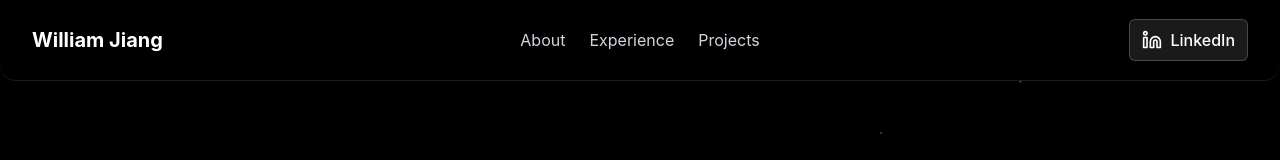
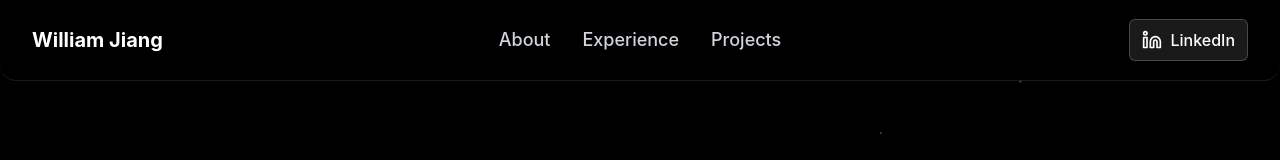
Before and after one commit to Willjianger9/Willjianger9.github.io, a React (Vite) app: page / in a window 1280 px wide. Shown: the top 160 px of the page. Built offline with nearby package versions, Linux system fonts and the light colour scheme; the HTML template or start-up script is replaced by a standard one.

Commit message:
animations for nav bar

```diff
--- a/src/components/Navbar.tsx
+++ b/src/components/Navbar.tsx
@@ -7,33 +7,36 @@ const Navbar: React.FC = () => {
       <div className="mx-auto flex h-20 max-w-7xl items-center justify-between px-4 sm:px-6 lg:px-8">
         {/* Left side - Name */}
         <div className="flex-shrink-0">
-          <a href="/" className="flex items-center gap-2">
-            <span className="text-xl font-bold text-white">William Jiang</span>
+          <a href="/" className="group flex items-center gap-2 relative overflow-hidden">
+            <span className="text-xl font-bold text-white transition-all duration-300 group-hover:text-transparent group-hover:bg-clip-text group-hover:bg-gradient-to-r group-hover:from-blue-400 group-hover:via-purple-500 group-hover:to-blue-400 group-hover:bg-size-200 group-hover:animate-gradient">William Jiang</span>
+            {/* Border that animates from corners to center */}
+            <span className="absolute bottom-0 left-0 w-0 h-[2px] bg-blue-400 group-hover:w-full transition-all duration-300 ease-in-out"></span>
+            <span className="absolute top-0 right-0 w-0 h-[2px] bg-purple-500 group-hover:w-full transition-all duration-300 ease-in-out"></span>
           </a>
         </div>
 
         {/* Center - Navigation Links */}
-        <div className="hidden md:flex items-center gap-6 absolute left-1/2 transform -translate-x-1/2">
+        <div className="hidden md:flex items-center gap-8 absolute left-1/2 transform -translate-x-1/2">
           <a
             href="/about"
-            className="group relative text-base text-gray-300 hover:text-white transition-colors duration-300"
+            className="group relative text-lg font-medium text-gray-300 hover:text-white transition-colors duration-300"
           >
-            About
-            <span className="absolute -bottom-1 left-0 w-0 h-0.5 bg-gradient-to-r from-blue-400 to-purple-500 group-hover:w-full transition-all duration-300"></span>
+            <span className="inline-block transform transition-transform duration-300 group-hover:scale-110 group-hover:text-transparent group-hover:bg-clip-text group-hover:bg-gradient-to-r group-hover:from-blue-400 group-hover:to-purple-500">About</span>
+            <span className="absolute bottom-0 left-[-5%] right-[-5%] w-[110%] mx-auto h-0.5 bg-gradient-to-r from-blue-400 to-purple-500 scale-x-0 group-hover:scale-x-100 transition-transform duration-300 origin-center"></span>
           </a>
           <a
             href="/experience"
-            className="group relative text-base text-gray-300 hover:text-white transition-colors duration-300"
+            className="group relative text-lg font-medium text-gray-300 hover:text-white transition-colors duration-300"
           >
-            Experience
-            <span className="absolute -bottom-1 left-0 w-0 h-0.5 bg-gradient-to-r from-blue-400 to-purple-500 group-hover:w-full transition-all duration-300"></span>
+            <span className="inline-block transform transition-transform duration-300 group-hover:scale-110 group-hover:text-transparent group-hover:bg-clip-text group-hover:bg-gradient-to-r group-hover:from-blue-400 group-hover:to-purple-500">Experience</span>
+            <span className="absolute bottom-0 left-[-5%] right-[-5%] w-[110%] mx-auto h-0.5 bg-gradient-to-r from-blue-400 to-purple-500 scale-x-0 group-hover:scale-x-100 transition-transform duration-300 origin-center"></span>
           </a>
           <a
             href="/projects"
-            className="group relative text-base text-gray-300 hover:text-white transition-colors duration-300"
+            className="group relative text-lg font-medium text-gray-300 hover:text-white transition-colors duration-300"
           >
-            Projects
-            <span className="absolute -bottom-1 left-0 w-0 h-0.5 bg-gradient-to-r from-blue-400 to-purple-500 group-hover:w-full transition-all duration-300"></span>
+            <span className="inline-block transform transition-transform duration-300 group-hover:scale-110 group-hover:text-transparent group-hover:bg-clip-text group-hover:bg-gradient-to-r group-hover:from-blue-400 group-hover:to-purple-500">Projects</span>
+            <span className="absolute bottom-0 left-[-5%] right-[-5%] w-[110%] mx-auto h-0.5 bg-gradient-to-r from-blue-400 to-purple-500 scale-x-0 group-hover:scale-x-100 transition-transform duration-300 origin-center"></span>
           </a>
         </div>
 
--- a/src/index.css
+++ b/src/index.css
@@ -24,6 +24,27 @@ html, body {
   width: 100%;
   height: 100%;
   overflow-x: hidden;
+}
+
+/* Gradient animation for the navbar */
+@keyframes gradient {
+  0% {
+    background-position: 0% 50%;
+  }
+  50% {
+    background-position: 100% 50%;
+  }
+  100% {
+    background-position: 0% 50%;
+  }
+}
+
+.animate-gradient {
+  animation: gradient 3s ease infinite;
+}
+
+.bg-size-200 {
+  background-size: 200% 200%;
 }
 
 @layer base {
```
